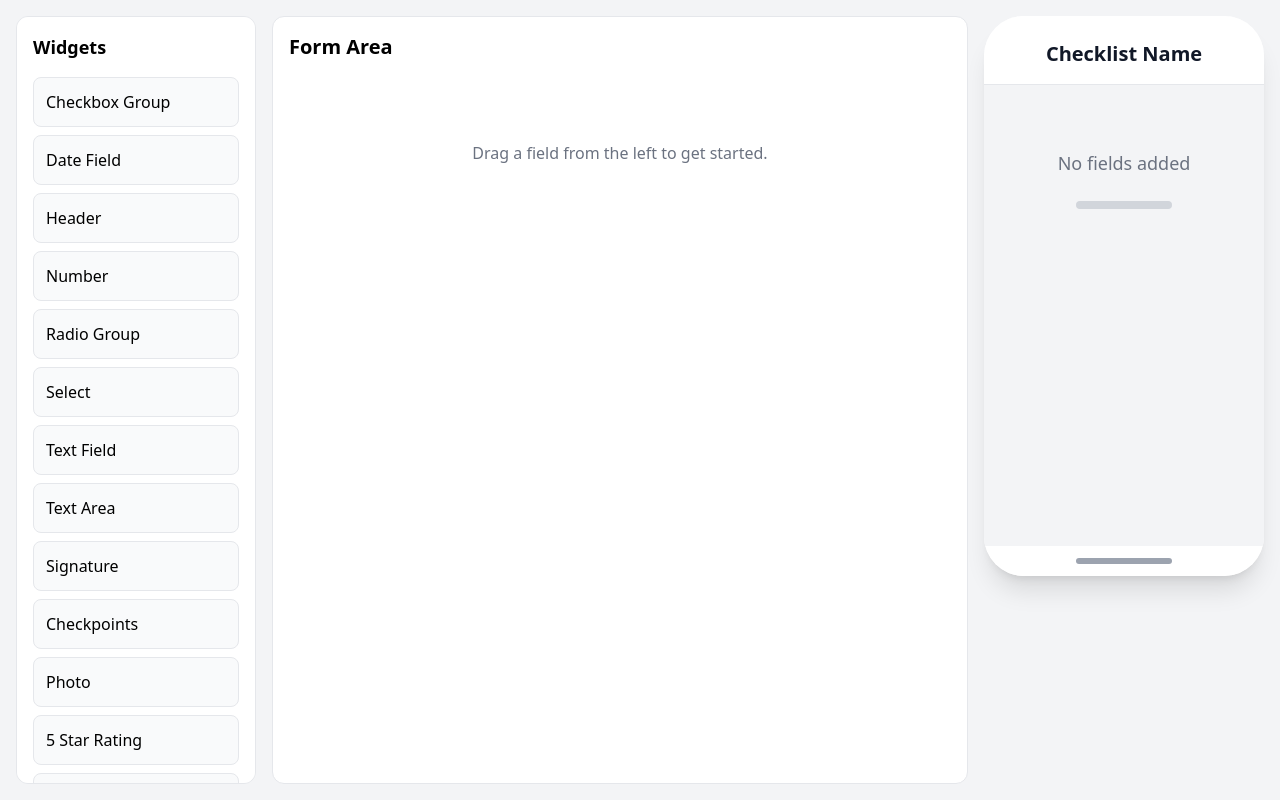
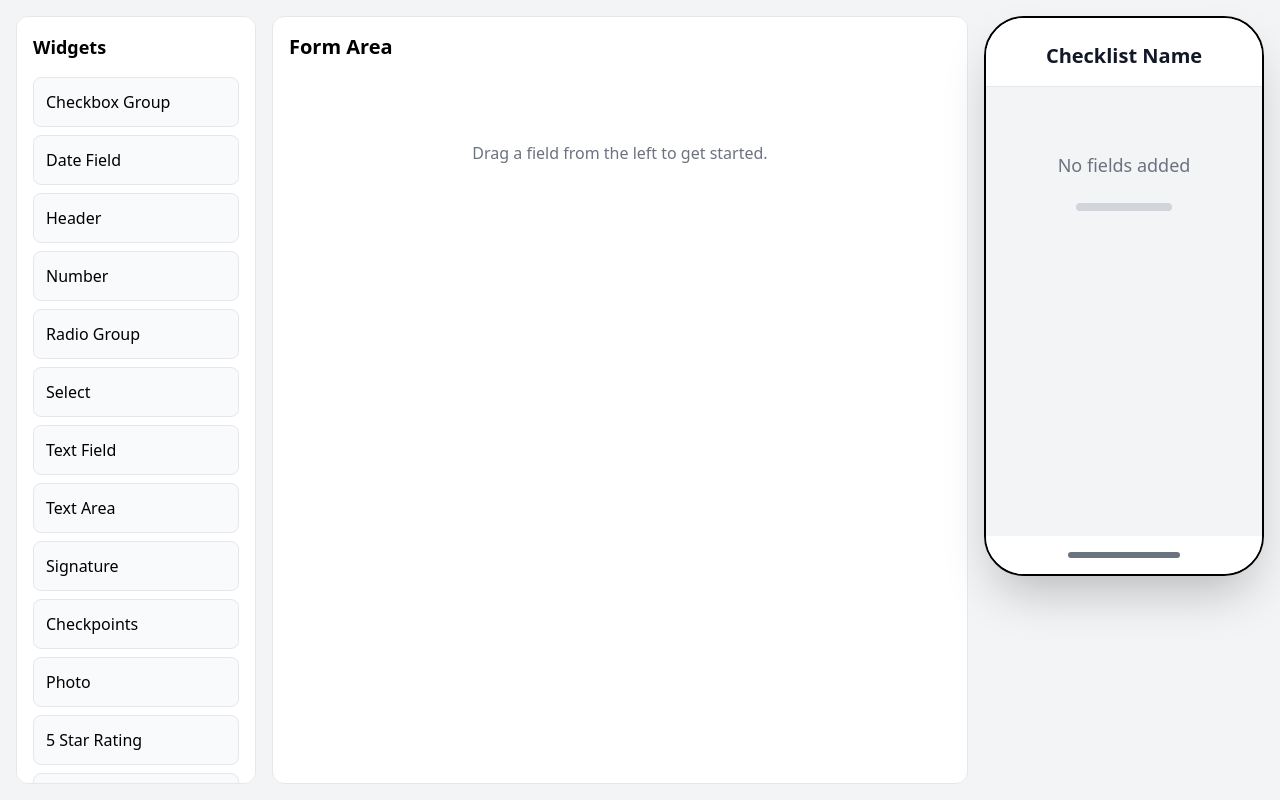
Before and after one commit to SelvakumarSelladurai/Form-Builder, a React app: page / in a window 1280 px wide. Built offline with nearby package versions, Linux system fonts and the light colour scheme; the HTML template or start-up script is replaced by a standard one.

Commit message:
fix : mobile preview in form builder

```diff
--- a/src/Library/builder/preview/MobilePreview.jsx
+++ b/src/Library/builder/preview/MobilePreview.jsx
@@ -8,13 +8,11 @@ export default function MobilePreview({
     <div className="w-full flex justify-center items-start">
 
       <div
-        className="bg-white shadow-xl rounded-[40px] overflow-hidden flex flex-col"
-        style={{
-          width: "280px",
-          height: "560px",
-          borderRadius: "40px",
-        }}
+        className="relative bg-white rounded-[40px] shadow-2xl flex flex-col overflow-hidden border-2 border-black"
+        style={{width: "280px",height: "560px",}}
       >
+
+        <div className="absolute -top-3 left-1/2 -translate-x-1/2 w-12 h-3 rounded-b-xl bg-black"></div>
 
         <div className="pt-6 pb-4 text-center border-b bg-white">
           <h2 className="text-xl font-bold text-gray-900">
@@ -25,9 +23,7 @@ export default function MobilePreview({
         <div className="flex-1 overflow-y-auto p-6 bg-gray-100 text-center">
           {fields.length === 0 ? (
             <>
-              <p className="text-gray-500 text-lg mt-10">
-                No fields added
-              </p>
+              <p className="text-gray-500 text-lg mt-10">No fields added</p>
               <div className="flex justify-center mt-6">
                 <div className="w-24 h-2 rounded-full bg-gray-300"></div>
               </div>
@@ -37,8 +33,8 @@ export default function MobilePreview({
           )}
         </div>
 
-        <div className="py-3 flex justify-center bg-white">
-          <div className="w-24 h-1.5 bg-gray-400 rounded-full"></div>
+        <div className="py-4 flex justify-center bg-white">
+          <div className="w-28 h-1.5 bg-gray-500 rounded-full"></div>
         </div>
 
       </div>
```
